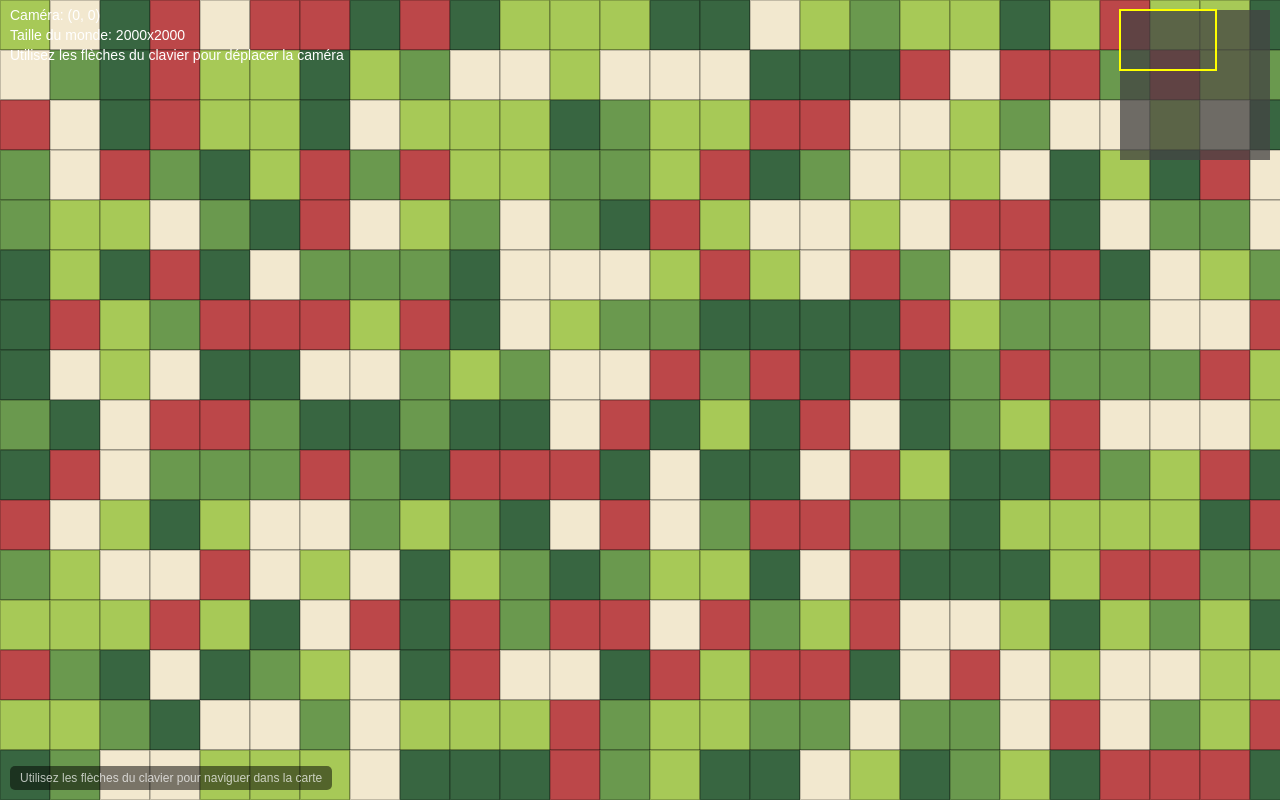
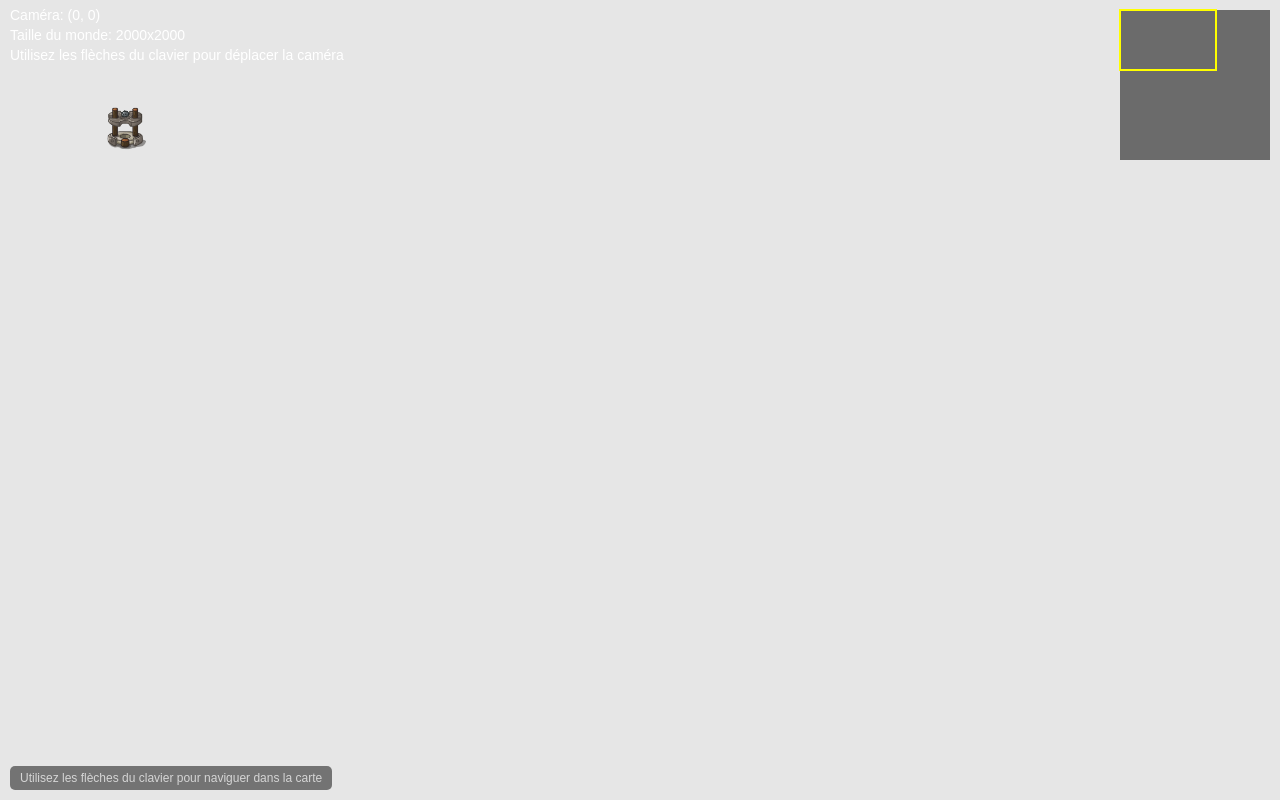
Before and after one commit to clarator/JeuxDevWeb, a website built with Vite: page src/front/games/game3/index.html in a window 1280 px wide. Built offline with nearby package versions, Linux system fonts and the light colour scheme.

Commit message:
jeu 3 debut

```diff
--- a/src/front/games/game3/css/style.css
+++ b/src/front/games/game3/css/style.css
@@ -16,7 +16,7 @@ body {
 
 #gameCanvas {
     display: block;
-    background-color: #000;
+    background-color: #e6e6e6;
     cursor: crosshair; /* Curseur en croix pour mieux viser */
     position: absolute;
     top: 0;
--- a/src/front/games/game3/js/game.js
+++ b/src/front/games/game3/js/game.js
@@ -1,3 +1,5 @@
+import { Tower } from "./tower.js";
+
 export default class Game {
     constructor(canvasId) {
         // Configuration du canvas
@@ -38,6 +40,15 @@ export default class Game {
         // Variables de jeu
         this.lastTime = 0;
         this.isRunning = false;
+
+        this.tower = null;
+    }
+
+    init() {
+        this.canvas.addEventListener("click", (e) => {
+            console.log(e.x+this.camera.x, e.y+this.camera.y)
+        });
+        this.tower = new Tower(this, 100, 100);
     }
 
     resizeCanvas() {
@@ -198,9 +209,11 @@ export default class Game {
         // Effacer le canvas
         this.ctx.clearRect(0, 0, this.canvas.width, this.canvas.height);
 
-        // Dessin
-        this.drawMap();
+        // // Dessin
+        // this.drawMap();
         this.drawUI();
+
+        this.tower.update(deltaTime);
 
         // Continuer la boucle
         requestAnimationFrame(this.gameLoop.bind(this));
--- a/src/front/games/game3/js/main.js
+++ b/src/front/games/game3/js/main.js
@@ -5,6 +5,7 @@ window.addEventListener('load', () => {
     // Créer une instance du jeu
     const game = new Game('gameCanvas');
 
+    game.init();
     // Démarrer le jeu
     game.start();
 
--- /dev/null
+++ b/src/front/games/game3/js/tower.js
@@ -0,0 +1,27 @@
+export class Tower {
+    constructor(game, x, y) {
+        this.game = game;
+        this.x = x;
+        this.y = y;
+        this.width = 50; // Largeur de la tour
+        this.height = 50; // Hauteur de la tour
+        this.color = 'blue'; // Couleur de la tour
+
+        this.img = new Image();
+        this.img.src = "../../assets/img/game3/Towers/T1_lv1.png";
+
+        this.frameX = 0;
+    }
+//https://free-game-assets.itch.io/free-stone-tower-defense-game-art
+
+    update(deltaTime) {
+        this.game.ctx.save();
+
+        this.frameX += 0.2;
+
+        this.frameX = this.frameX%50;
+        this.game.ctx.drawImage(this.img, 170*Math.floor(this.frameX), 0, 170, 170, 100, 100, this.width, this.height);
+
+        this.game.ctx.restore();
+    }
+}
```
Also changed, not shown: src/front/assets/img/game3/Towers/T1_lv1.png (added).
